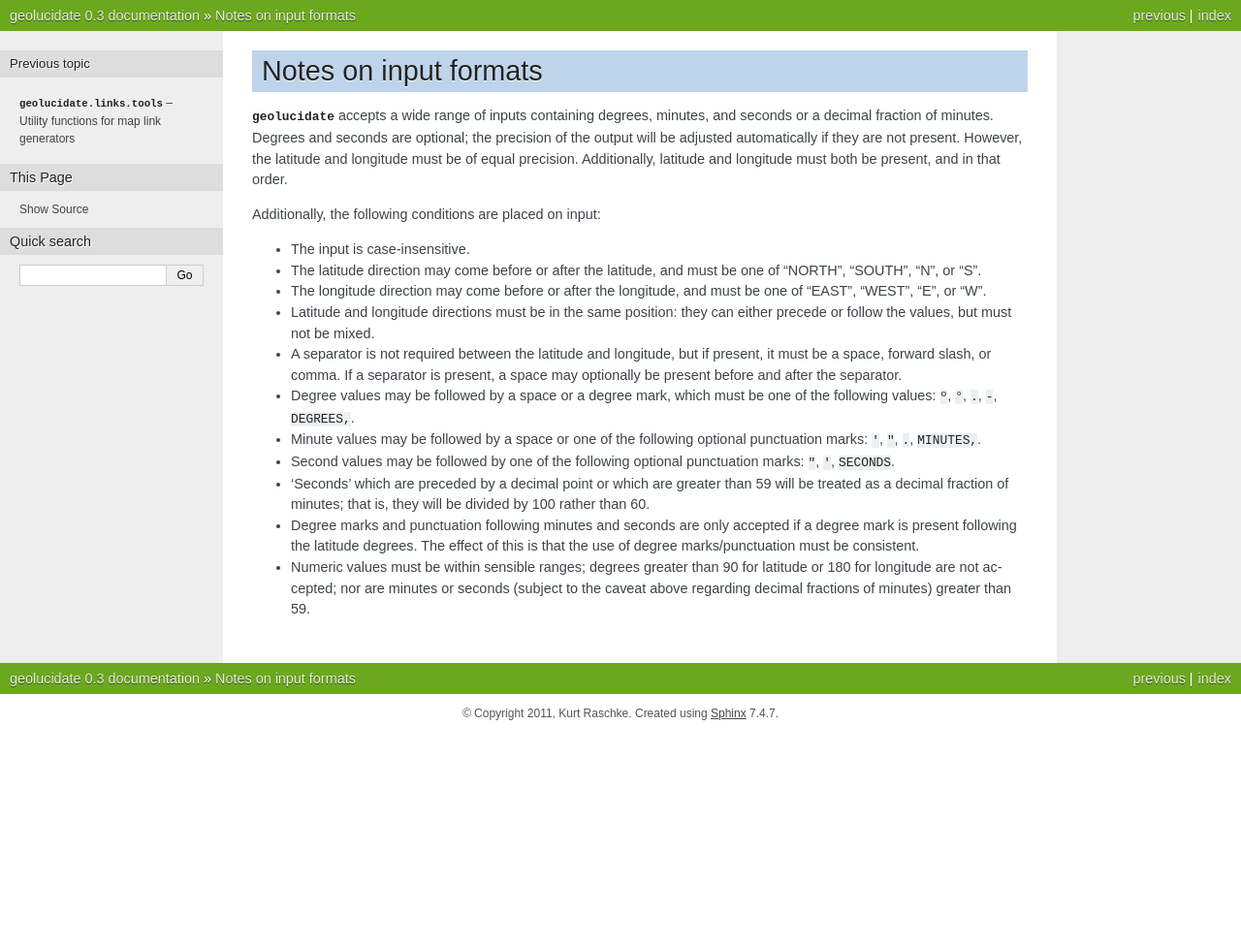
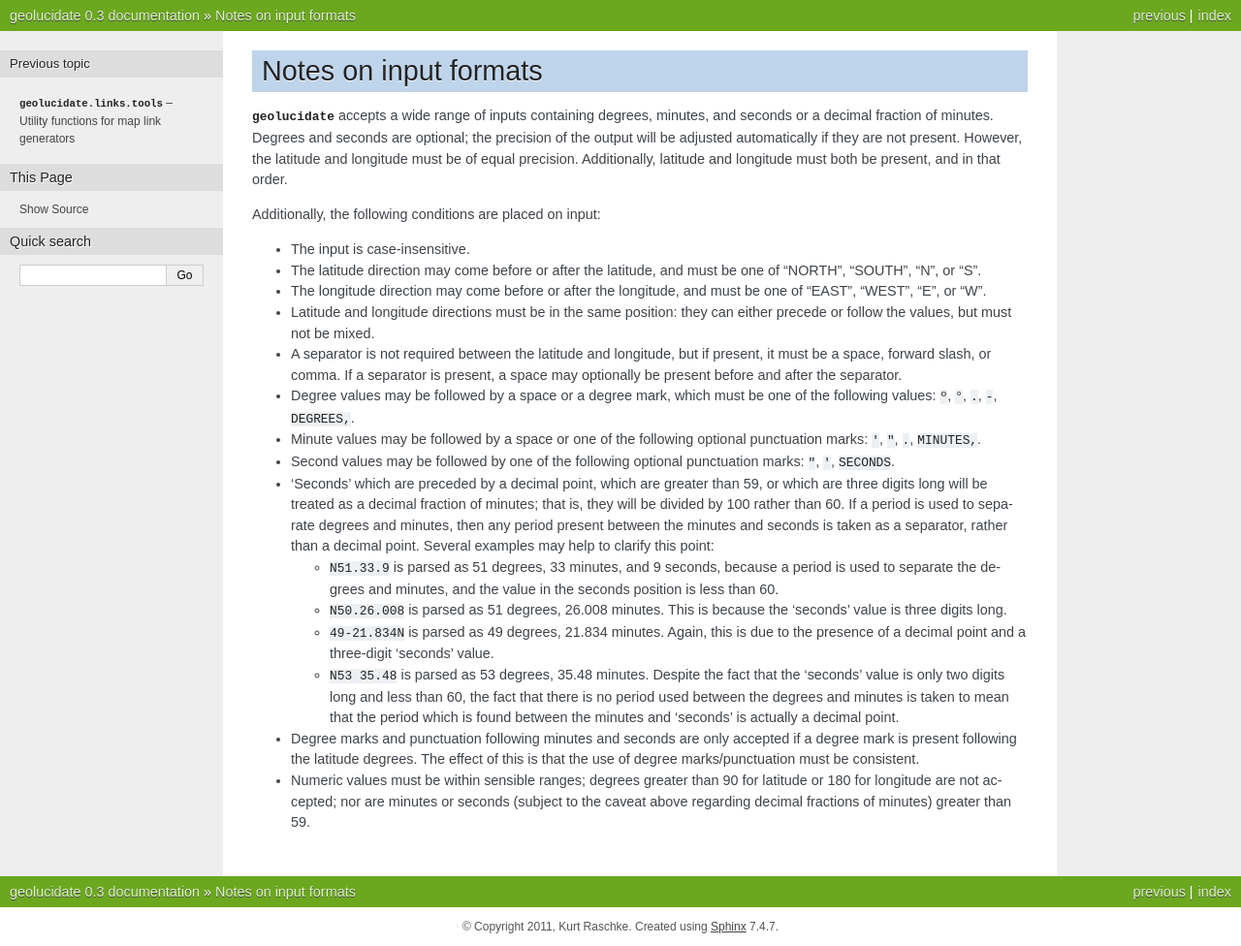
Before and after one commit to kurtraschke/geolucidate, a Sphinx documentation site: the page built from docs/source/input.rst, in a window 1280 px wide. Shown: the whole page at 97% size. Built offline with Sphinx 7.4.7, drawn with Linux system fonts in a browser that asks for light colours; before the commit the page ends 900 px from its top, so only the background shows below that.

Commit message:
Change how periods between minutes and seconds are handled for improved parsing.
These changes will result in some coordinates being parsed differently than they were before.  The changes have been documented to explain the rationale, and it is believed that these changes improve the overall quality of parsing.

```diff
--- a/docs/source/input.rst
+++ b/docs/source/input.rst
@@ -38,9 +38,30 @@ Additionally, the following conditions are placed on input:
   punctuation marks:
   ``"``, ``'``, ``SECONDS``.
 
-* 'Seconds' which are preceded by a decimal point or which are greater
-  than 59 will be treated as a decimal fraction of minutes; that is,
-  they will be divided by 100 rather than 60.
+* 'Seconds' which are preceded by a decimal point, which are greater
+  than 59, or which are three digits long will be treated as a decimal
+  fraction of minutes; that is, they will be divided by 100 rather
+  than 60.  If a period is used to separate degrees and minutes, then
+  any period present between the minutes and seconds is taken as a
+  separator, rather than a decimal point.  Several examples may help
+  to clarify this point:
+
+  - ``N51.33.9`` is parsed as 51 degrees, 33 minutes, and 9 seconds,
+    because a period is used to separate the degrees and minutes, and
+    the value in the seconds position is less than 60.
+
+  - ``N50.26.008`` is parsed as 51 degrees, 26.008 minutes.  This is
+    because the 'seconds' value is three digits long.
+
+  - ``49-21.834N`` is parsed as 49 degrees, 21.834 minutes.  Again,
+    this is due to the presence of a decimal point and a three-digit
+    'seconds' value.
+
+  - ``N53 35.48`` is parsed as 53 degrees, 35.48 minutes.  Despite the
+    fact that the 'seconds' value is only two digits long and less
+    than 60, the fact that there is no period used between the degrees
+    and minutes is taken to mean that the period which is found
+    between the minutes and 'seconds' is actually a decimal point.
 
 * Degree marks and punctuation following minutes and seconds are only
   accepted if a degree mark is present following the latitude
```
Also changed, not shown: 2 other files.
